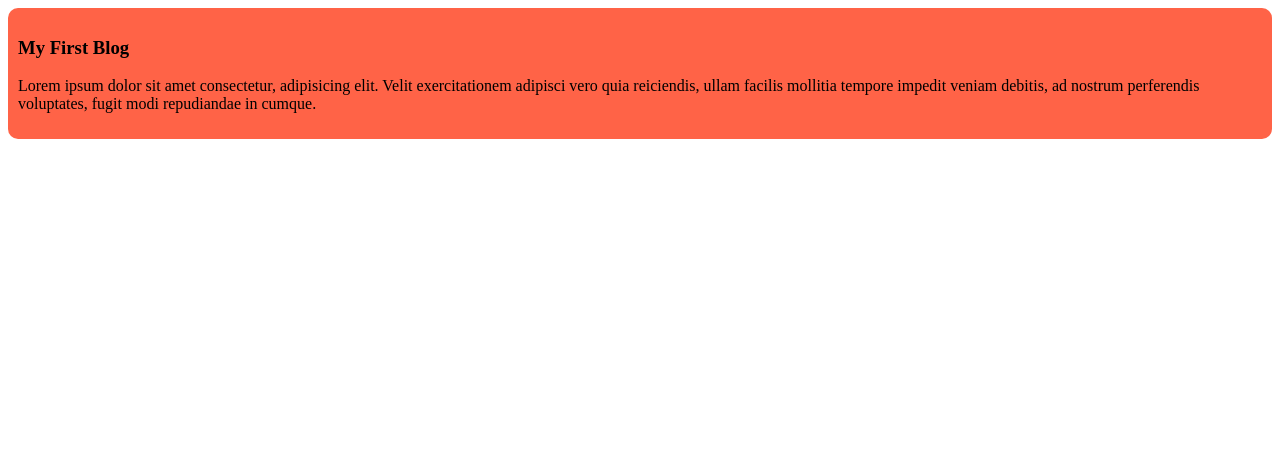
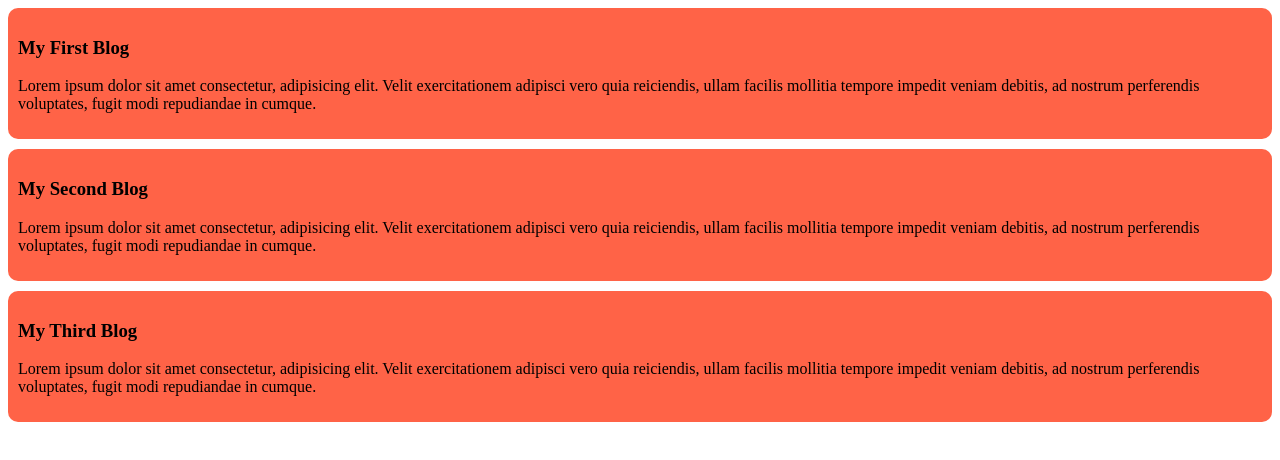
Before and after one commit to md-zeon/my-simple-website, a plain HTML site: page index.html in a window 1280 px wide. Drawn offline with Linux system fonts and the light colour scheme.

Commit message:
added second and third blog

```diff
--- a/index.html
+++ b/index.html
@@ -11,5 +11,13 @@
         <h3>My First Blog</h3>
         <p>Lorem ipsum dolor sit amet consectetur, adipisicing elit. Velit exercitationem adipisci vero quia reiciendis, ullam facilis mollitia tempore impedit veniam debitis, ad nostrum perferendis voluptates, fugit modi repudiandae in cumque.</p>
     </div>
+    <div>
+        <h3>My Second Blog</h3>
+        <p>Lorem ipsum dolor sit amet consectetur, adipisicing elit. Velit exercitationem adipisci vero quia reiciendis, ullam facilis mollitia tempore impedit veniam debitis, ad nostrum perferendis voluptates, fugit modi repudiandae in cumque.</p>
+    </div>
+    <div>
+        <h3>My Third Blog</h3>
+        <p>Lorem ipsum dolor sit amet consectetur, adipisicing elit. Velit exercitationem adipisci vero quia reiciendis, ullam facilis mollitia tempore impedit veniam debitis, ad nostrum perferendis voluptates, fugit modi repudiandae in cumque.</p>
+    </div>
 </body>
 </html>
--- a/styles/blog.css
+++ b/styles/blog.css
@@ -2,4 +2,5 @@ div {
     background-color: tomato;
     padding: 10px;
     border-radius: 10px;
+    margin-bottom: 10px;
 }
```
